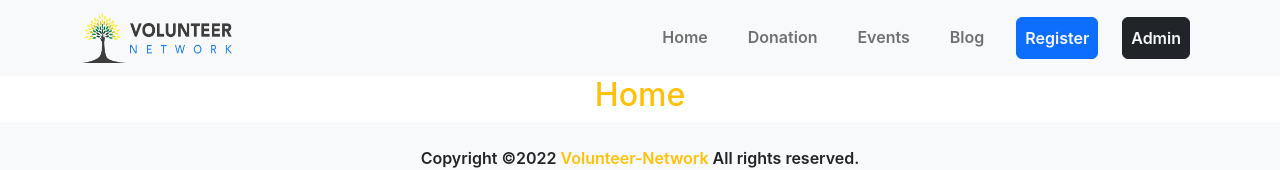
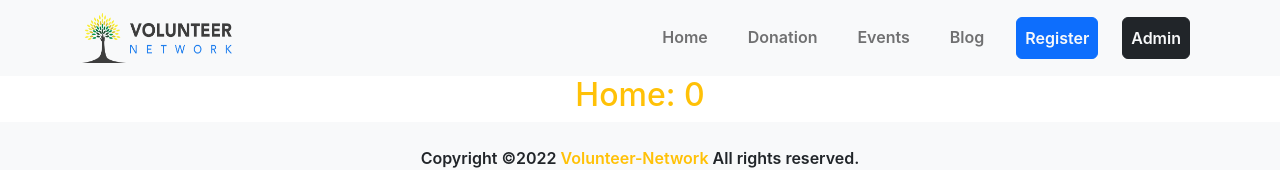
Before and after one commit to crescentpartha/Volunteer-Network, a React (Create React App) app in the folder volunteer-network/: page / in a window 1280 px wide. Shown: the top 170 px of the page. Built offline with nearby package versions, Linux system fonts and the light colour scheme; no server answers.

Commit message:
Create a custom hook called useDisplayEvents - issue no #5

```diff
--- a/volunteer-network/src/components/Home/Home/Home.js
+++ b/volunteer-network/src/components/Home/Home/Home.js
@@ -1,9 +1,11 @@
 import React from 'react';
+import useDisplayEvents from '../../../hooks/useDisplayEvents';
 
 const Home = () => {
+    const [events] = useDisplayEvents();
     return (
         <div>
-            <h2 className='text-warning'>Home</h2>
+            <h2 className='text-warning'>Home: {events.length}</h2>
         </div>
     );
 };
--- /dev/null
+++ b/volunteer-network/src/hooks/useDisplayEvents.js
@@ -0,0 +1,16 @@
+import { useEffect, useState } from 'react';
+
+const useDisplayEvents = () => {
+    const [events, setEvents] = useState([]);
+
+    useEffect( () => {
+        const url = `http://localhost:5000/event`;
+        fetch(url)
+        .then(res => res.json())
+        .then(data => setEvents(data));
+    }, [events]);
+
+    return [events, setEvents];
+}
+
+export default useDisplayEvents;
```
